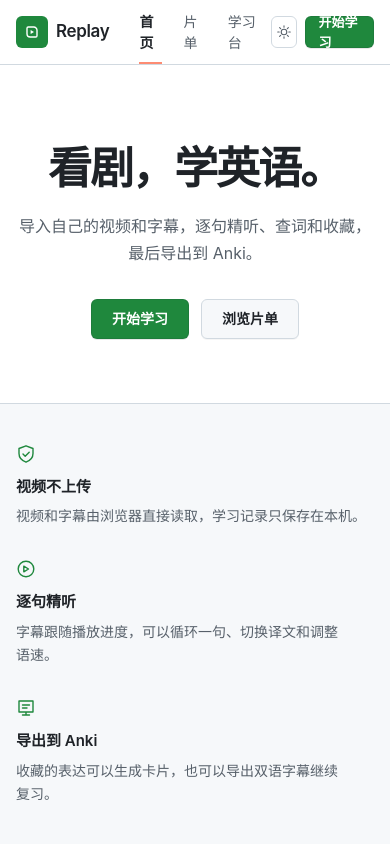
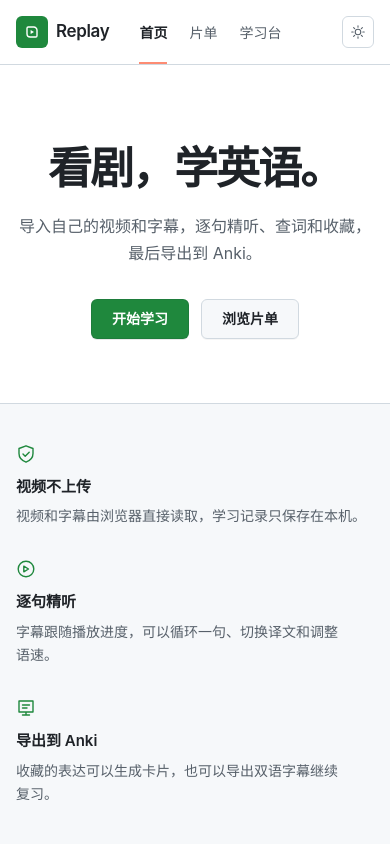
Before and after one commit to 3121597355/replay, a Next.js app: page / in a window 390 px wide. Shown: the top 844 px of the page. Built offline with nearby package versions, Linux system fonts and the light colour scheme; no server answers.

Commit message:
fix: mobile nav whitespace and hide CTA button on small screens
- Add whitespace-nowrap and shrink-0 to nav links to prevent text wrapping
- Hide start button on mobile (sm:inline-flex), hero section already has one

Co-Authored-By: Claude Opus 5.5 <noreply@anthropic.com>

```diff
--- a/components/Nav.tsx
+++ b/components/Nav.tsx
@@ -46,7 +46,7 @@ export default function Nav() {
               <Link
                 key={link.href}
                 href={link.href}
-                className={`relative flex items-center px-2.5 text-[14px] transition-colors sm:px-3.5 ${
+                className={`relative flex shrink-0 items-center whitespace-nowrap px-2.5 text-[14px] transition-colors sm:px-3.5 ${
                   isLearn
                     ? active ? 'font-semibold text-[var(--text)]' : 'text-[var(--text-dim)] hover:text-[var(--text)]'
                     : active ? 'font-semibold text-[var(--text)]' : 'text-[var(--text-dim)] hover:text-[var(--text)]'
@@ -66,7 +66,7 @@ export default function Nav() {
           {isLearn ? (
             <span className="hidden text-[12px] text-[var(--text-faint)] sm:block">本地运行</span>
           ) : (
-            <Link href="/learn" className="btn btn-primary !h-8 !px-3 !py-0 !text-[13px]">
+            <Link href="/learn" className="btn btn-primary hidden !h-8 !px-3 !py-0 !text-[13px] sm:inline-flex">
               开始学习
             </Link>
           )}
```
